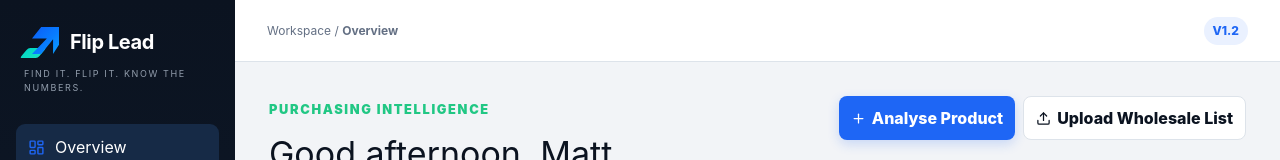
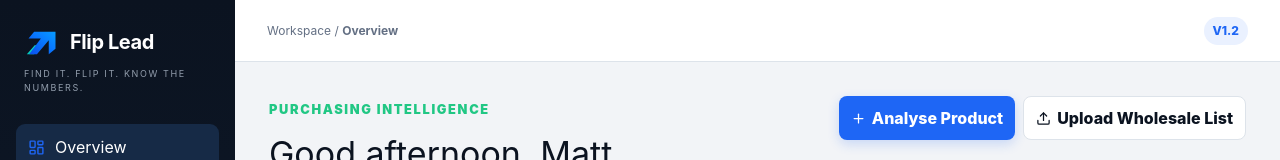
Before and after one commit to mattygribb-beep/stockwise, a Next.js app: page / in a window 1280 px wide. Shown: the top 160 px of the page. Built offline with nearby package versions, Linux system fonts and the light colour scheme.

Commit message:
Render Flip Lead logo as inline SVG

```diff
--- a/app/page.tsx
+++ b/app/page.tsx
@@ -23,7 +23,7 @@ export default function Page(){
  const active=rows.filter(r=>['Purchased','Selling'].includes(r.status)).reduce((s,r)=>s+r.buy*r.qty,0)
  const realised=rows.filter(r=>r.status==='Completed').reduce((s,r)=>s+((r.actualSell||r.sell)-r.buy)*r.qty,0)
  const nav=[['Overview',LayoutDashboard],['New Analysis',Calculator],['Wholesale',ShoppingBag],['Opportunities',Zap],['Stock Memory',BookOpen],['Suppliers',Truck],['Portfolio',BarChart3],['Settings',Settings]] as const
- return <div className="shell"><aside><div className="brand"><b className="flipLeadMark" aria-hidden="true"><span className="flipLeadTail"/><span className="flipLeadArrow"/></b><strong>Flip Lead</strong></div><p className="tag">FIND IT. FLIP IT. KNOW THE NUMBERS.</p><nav>{nav.map(([n,I])=><button className={view===n?'active':''} onClick={()=>setView(n)} key={n}><I size={17}/>{n}</button>)}</nav><div className="user">MG <span>Matt · Trader</span></div></aside><main><header><span>Workspace / <b>{view}</b></span><i>V1.2</i></header><div className="page">
+ return <div className="shell"><aside><div className="brand"><b className="flipLeadMark" aria-hidden="true"><svg viewBox="0 0 64 64" role="img"><defs><linearGradient id="flipLeadBlue" x1="0" y1="1" x2="1" y2="0"><stop offset="0" stopColor="#0B4DEB"/><stop offset=".55" stopColor="#0877FF"/><stop offset="1" stopColor="#079CFF"/></linearGradient><linearGradient id="flipLeadMint" x1="0" y1="1" x2="1" y2="0"><stop offset="0" stopColor="#00CDBD"/><stop offset="1" stopColor="#16E0C4"/></linearGradient></defs><path fill="url(#flipLeadMint)" d="M5 52h13l14-16H19L5 52Z"/><path fill="url(#flipLeadBlue)" d="M18 12 8 24h22L9 52h14l21-25v25l12-10V12H18Z"/></svg></b><strong>Flip Lead</strong></div><p className="tag">FIND IT. FLIP IT. KNOW THE NUMBERS.</p><nav>{nav.map(([n,I])=><button className={view===n?'active':''} onClick={()=>setView(n)} key={n}><I size={17}/>{n}</button>)}</nav><div className="user">MG <span>Matt · Trader</span></div></aside><main><header><span>Workspace / <b>{view}</b></span><i>V1.2</i></header><div className="page">
  {view==='Overview'&&<Overview rows={rows} budget={budget} active={active} realised={realised} go={setView}/>}
  {view==='New Analysis'&&<AnalysisWorkspace a={a} setA={setA} calc={calc} rules={rules} budget={budget} active={active} rows={rows} decision={decision} seen={seen} save={save}/>}
  {view==='Opportunities'&&<><Title k="BUYING" t="Opportunities" p="Move analysed opportunities through the real purchase lifecycle."/><section><Table rows={rows} actions purchase={purchase} complete={complete}/></section></>}
```
